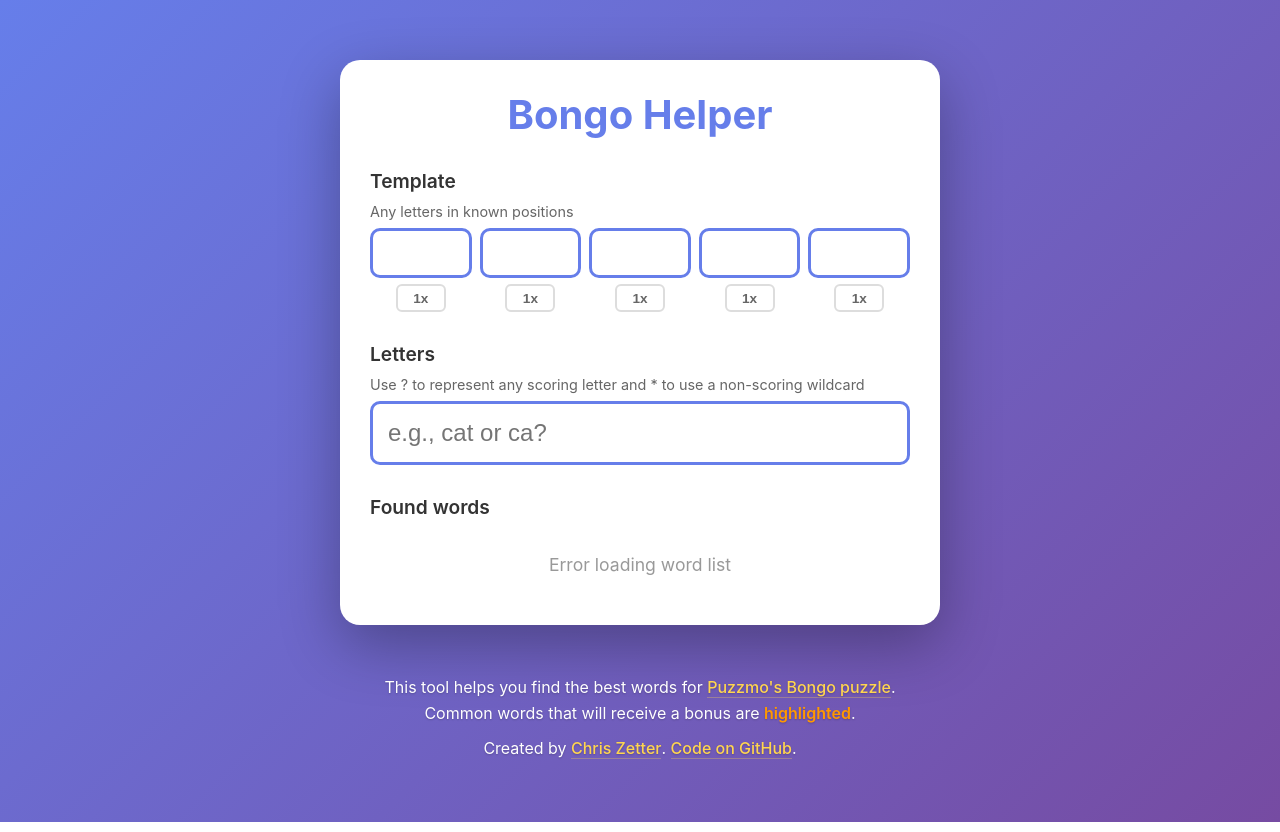
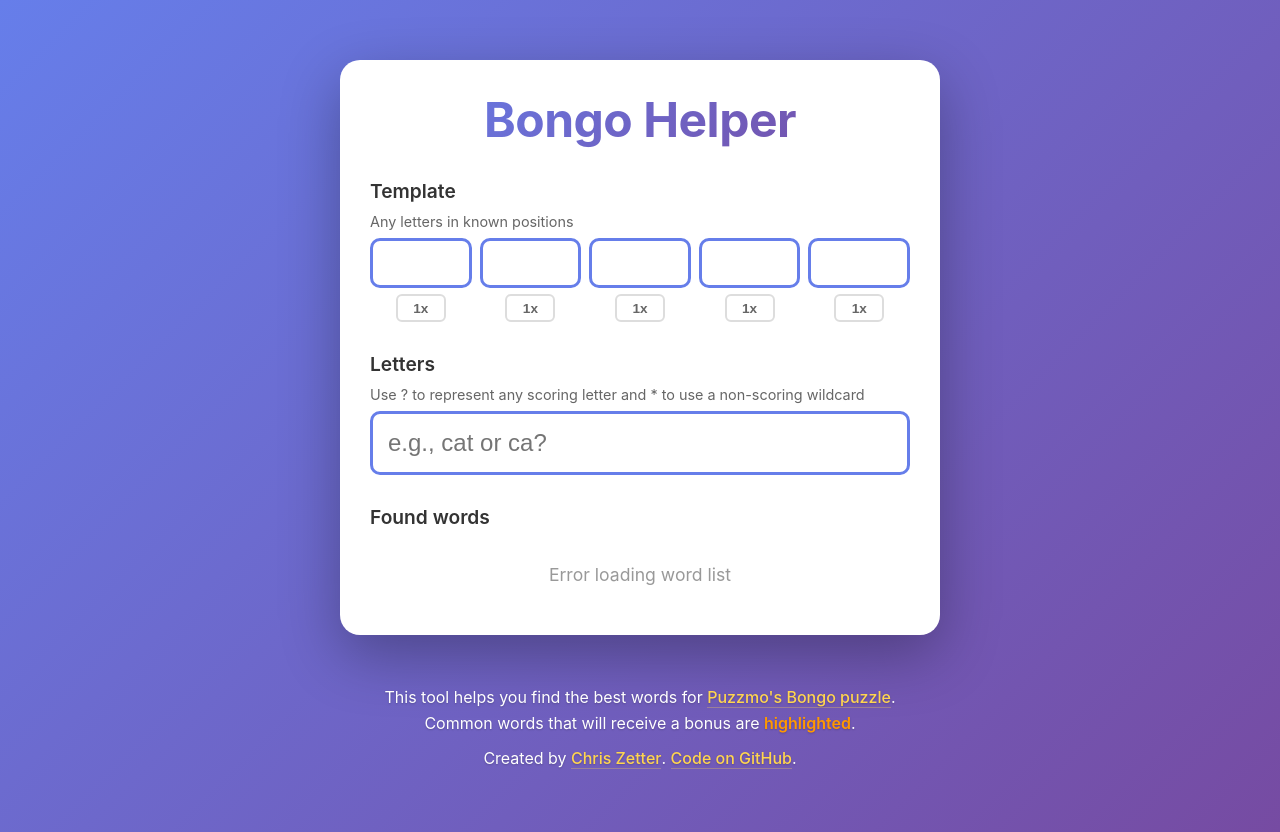
Before and after one commit to zetter/bongograms, a plain HTML site: page index.html in a window 1280 px wide. Drawn offline with Linux system fonts and the light colour scheme; no server answers.

Commit message:
make the title pop!

```diff
--- a/styles.css
+++ b/styles.css
@@ -26,10 +26,15 @@ body {
 }
 
 h1 {
-    font-size: 2.5rem;
-    color: #667eea;
+    font-size: 3rem;
+    background: linear-gradient(135deg, #667eea 0%, #764ba2 100%);
+    -webkit-background-clip: text;
+    -webkit-text-fill-color: transparent;
+    background-clip: text;
     text-align: center;
     margin-bottom: 30px;
+    font-weight: 700;
+    letter-spacing: -0.5px;
 }
 
 .input-group {
```
